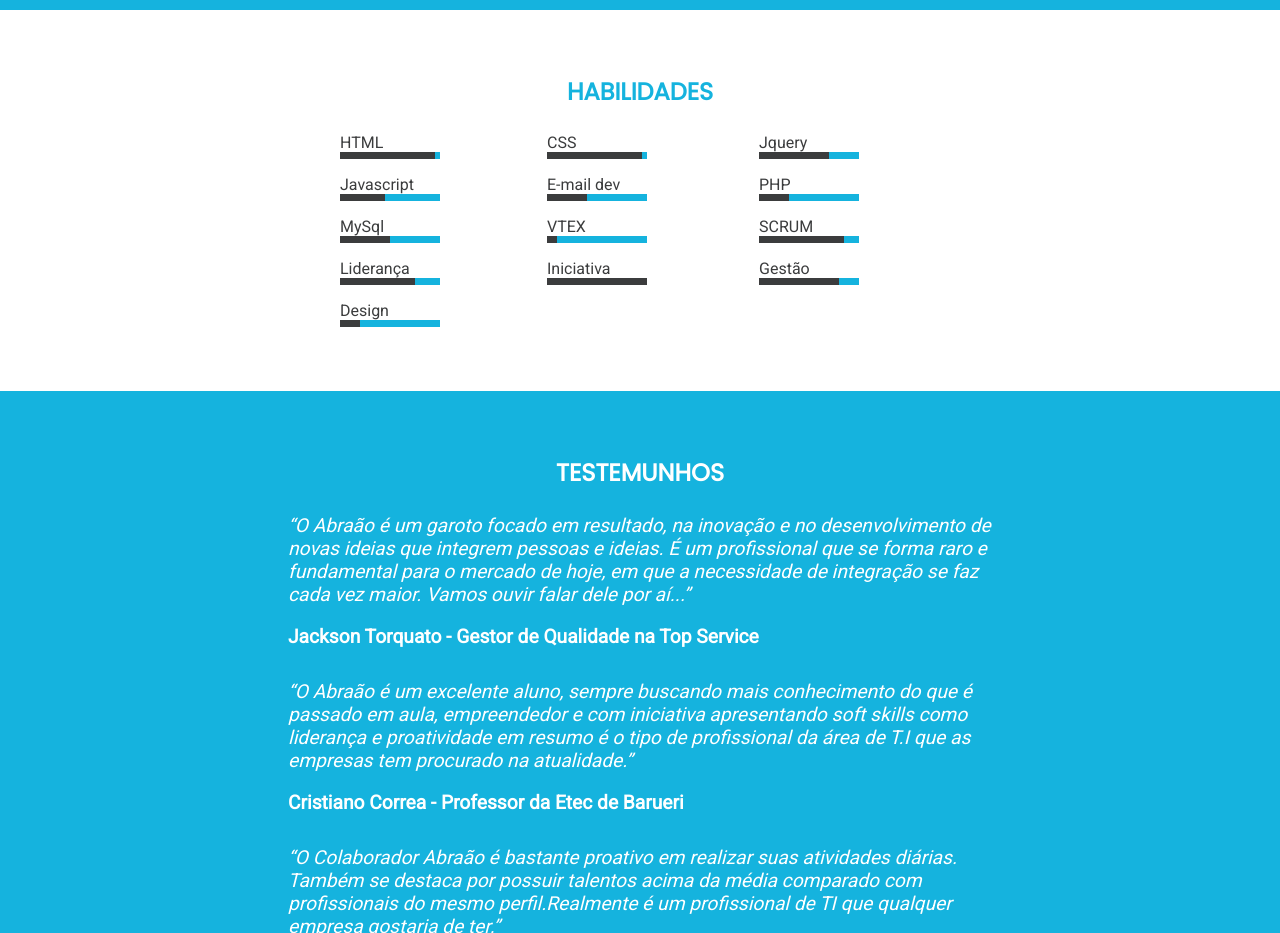
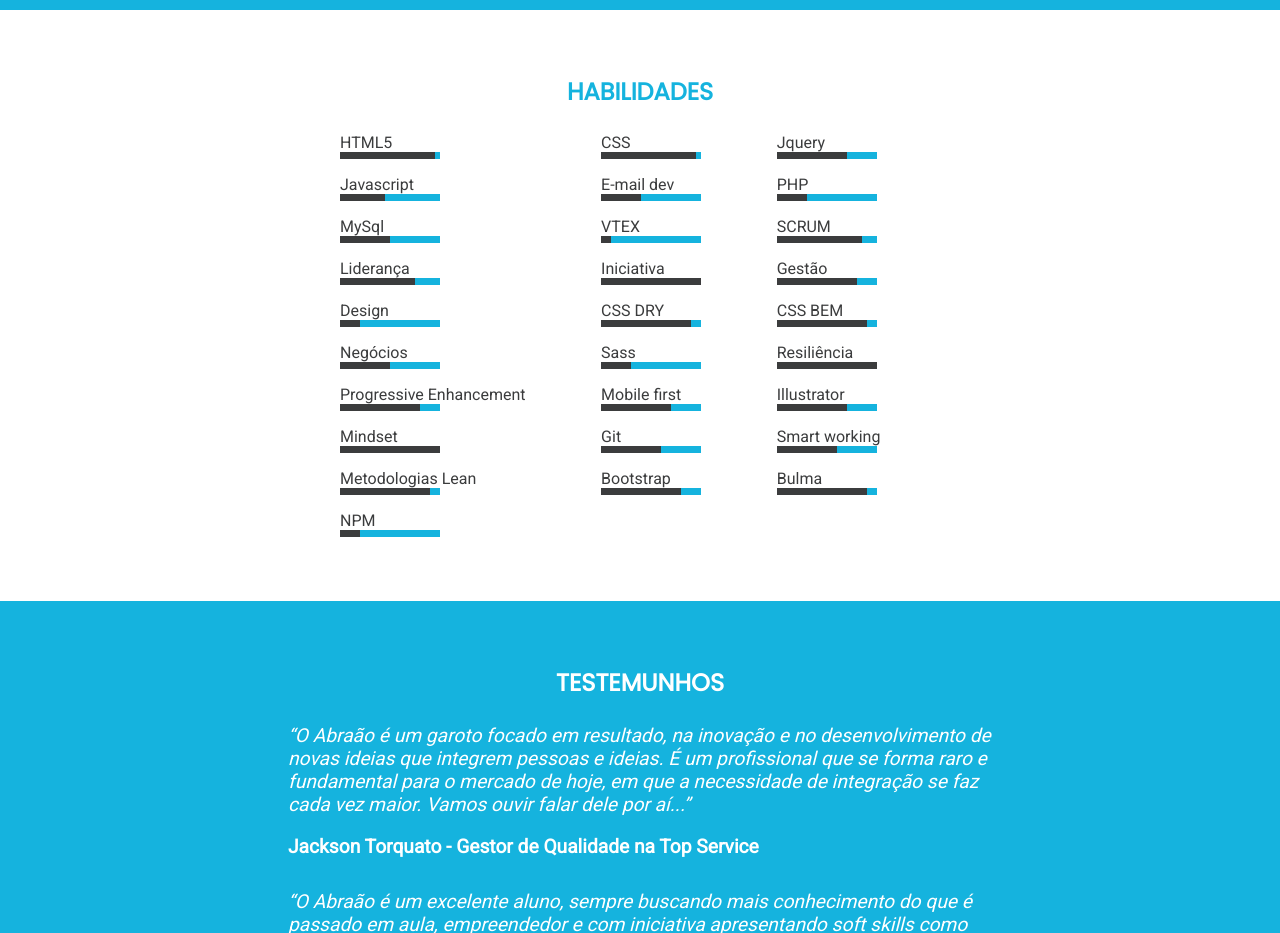
Before and after one commit to azabraao/azabraao.github.io, a plain HTML site: page index.html in a window 1280 px wide. Shown: the part 2440-3373 px from the top of the page. Drawn offline with nearby package versions, Linux system fonts and the light colour scheme.

Commit message:
Add habilities to the grid habilities__list

```diff
--- a/index.html
+++ b/index.html
@@ -188,7 +188,7 @@
             <div class="habilities__wrap">
                 <div class="habilities__list">
                     <div class="habilities__list-item">
-                        <span class="habilities__list-item-header is-color-grey--dark">HTML</span>
+                        <span class="habilities__list-item-header is-color-grey--dark">HTML5</span>
                         <span class="habilities__list-item-percentage js-hability-percentage" data-percentage="95"></span>
                     </div>
                     <div class="habilities__list-item">
@@ -237,6 +237,66 @@
                     </div>
                     <div class="habilities__list-item">
                         <span class="habilities__list-item-header is-color-grey--dark">Design</span>
+                        <span class="habilities__list-item-percentage js-hability-percentage" data-percentage="20"></span>
+                    </div>
+                    <div class="habilities__list-item">
+                        <span class="habilities__list-item-header is-color-grey--dark">CSS DRY</span>
+                        <span class="habilities__list-item-percentage js-hability-percentage" data-percentage="90"></span>
+                    </div>
+                    <div class="habilities__list-item">
+                        <span class="habilities__list-item-header is-color-grey--dark">CSS BEM</span>
+                        <span class="habilities__list-item-percentage js-hability-percentage" data-percentage="90"></span>
+                    </div>
+                    <div class="habilities__list-item">
+                        <span class="habilities__list-item-header is-color-grey--dark">Negócios</span>
+                        <span class="habilities__list-item-percentage js-hability-percentage" data-percentage="50"></span>
+                    </div>
+                    <div class="habilities__list-item">
+                        <span class="habilities__list-item-header is-color-grey--dark">Sass</span>
+                        <span class="habilities__list-item-percentage js-hability-percentage" data-percentage="30"></span>
+                    </div>
+                    <div class="habilities__list-item">
+                        <span class="habilities__list-item-header is-color-grey--dark">Resiliência</span>
+                        <span class="habilities__list-item-percentage js-hability-percentage" data-percentage="100"></span>
+                    </div>
+                    <div class="habilities__list-item">
+                        <span class="habilities__list-item-header is-color-grey--dark">Progressive Enhancement</span>
+                        <span class="habilities__list-item-percentage js-hability-percentage" data-percentage="80"></span>
+                    </div>
+                    <div class="habilities__list-item">
+                        <span class="habilities__list-item-header is-color-grey--dark">Mobile first</span>
+                        <span class="habilities__list-item-percentage js-hability-percentage" data-percentage="70"></span>
+                    </div>
+                    <div class="habilities__list-item">
+                        <span class="habilities__list-item-header is-color-grey--dark">Illustrator</span>
+                        <span class="habilities__list-item-percentage js-hability-percentage" data-percentage="70"></span>
+                    </div>
+                    <div class="habilities__list-item">
+                        <span class="habilities__list-item-header is-color-grey--dark">Mindset</span>
+                        <span class="habilities__list-item-percentage js-hability-percentage" data-percentage="100"></span>
+                    </div>
+                    <div class="habilities__list-item">
+                        <span class="habilities__list-item-header is-color-grey--dark">Git</span>
+                        <span class="habilities__list-item-percentage js-hability-percentage" data-percentage="60"></span>
+                    </div>
+                    <div class="habilities__list-item">
+                        <span class="habilities__list-item-header is-color-grey--dark">Smart working</span>
+                        <span class="habilities__list-item-percentage js-hability-percentage" data-percentage="60"></span>
+                    </div>
+                    <div class="habilities__list-item">
+                        <span class="habilities__list-item-header is-color-grey--dark">Metodologias Lean</span>
+                        <span class="habilities__list-item-percentage js-hability-percentage" data-percentage="90"></span>
+                    </div>
+                    <div class="habilities__list-item">
+                        <span class="habilities__list-item-header is-color-grey--dark">Bootstrap</span>
+                        <span class="habilities__list-item-percentage js-hability-percentage" data-percentage="80"></span>
+                    </div>
+                    <div class="habilities__list-item">
+                        <span class="habilities__list-item-header is-color-grey--dark">Bulma</span>
+                        <span class="habilities__list-item-percentage js-hability-percentage" data-percentage="90"></span>
+                    </div>
+                    <div class="habilities__list-item">
+                        <span class="habilities__list-item-header is-color-grey--dark">NPM</span>
                         <span class="habilities__list-item-percentage js-hability-percentage" data-percentage="20"></span>
                     </div>
                 </div>
```
